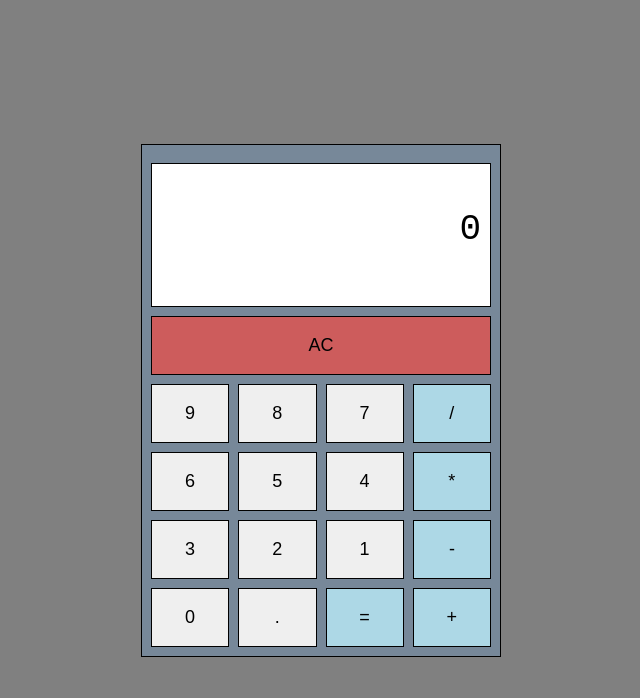
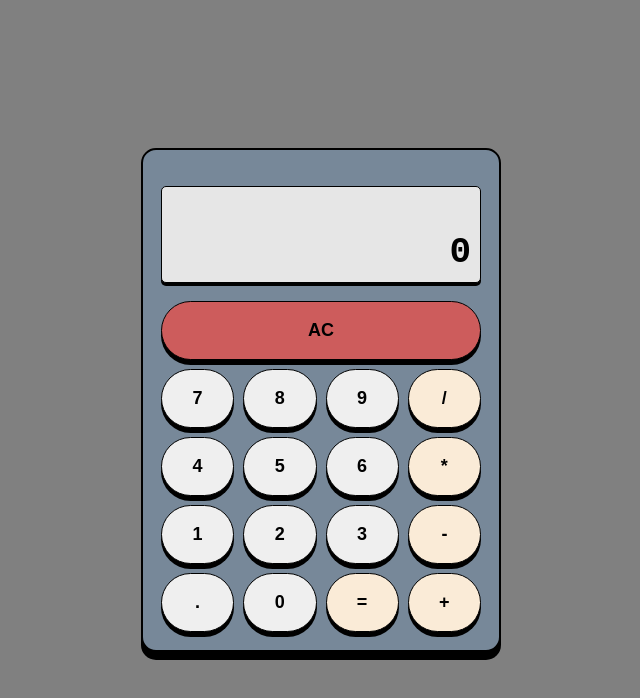
Before and after one commit to srky420/odin-calculator, a plain HTML site: page index.html in a window 1280 px wide. Shown: the whole page, without its empty margins (319-959 px from the left). Drawn offline with Linux system fonts and the light colour scheme.

Commit message:
Add styling and bug fixes

```diff
--- a/index.html
+++ b/index.html
@@ -13,6 +13,7 @@
 
         <!-- Calculator -->
         <div class="calculator">
+
             <div class="result">
                 <div id="expression"></div>
                 <div id="immediate-input">0</div>
@@ -21,25 +22,25 @@
 
                 <button id="clear-screen">AC</button>
 
-                <button>9</button>
-                <button>8</button>
-                <button>7</button>
-                <button class="op">/</button>
+                <button class="key">7</button>
+                <button class="key">8</button>
+                <button class="key">9</button>
+                <button class="key op">/</button>
 
-                <button>6</button>
-                <button>5</button>
-                <button>4</button>
-                <button class="op">*</button>
+                <button class="key">4</button>
+                <button class="key">5</button>
+                <button class="key">6</button>
+                <button class="op key">*</button>
 
-                <button>3</button>
-                <button>2</button>
-                <button>1</button>
-                <button class="op">-</button>
+                <button class="key">1</button>
+                <button class="key">2</button>
+                <button class="key">3</button>
+                <button class="op key">-</button>
 
-                <button id="zero">0</button>
-                <button>.</button>
-                <button class="op">=</button>
-                <button class="op">+</button>
+                <button class="key">.</button>
+                <button class="key" id="zero">0</button>
+                <button class="op key">=</button>
+                <button class="op key" id="plus">+</button>
             </div>
         </div>
     </div>
--- a/index.js
+++ b/index.js
@@ -5,7 +5,7 @@ let result = null;
 let op = '';
 
 // Get all calculator buttons
-const buttons = document.querySelectorAll('.calculator .buttons button');
+const buttons = document.querySelectorAll('.calculator .buttons .key');
 
 // Get result div
 const immediateInput = document.querySelector('#immediate-input');
@@ -24,6 +24,9 @@ buttons.forEach(btn => btn.addEventListener('click', (e) => {
     if (['+', '-', '*', '/', '='].includes(key)) {
 
         // Restrictions
+        if (key === '=' && expression.textContent === '') {
+            return;
+        }
         if (expression.textContent[expression.textContent.length - 1] === '=' && key === '=') {
             return
         }
--- a/style.css
+++ b/style.css
@@ -18,27 +18,40 @@ body {
     background-color: gray;
 }
 
+h2 {
+    font-family: sans-serif;
+    letter-spacing: 2px;
+    font-weight: bold;
+    text-shadow: 0 1px 1px black;
+    text-align: center;
+}
+
 .container {
     margin: auto;
     width: fit-content;
 }
 
 .calculator {
-    padding: 0.5rem;
+    padding: 1rem;
     width: 20rem;
-    border: 1px solid black;
+    border: 2px solid black;
+    border-radius: 15px;
     background-color: lightslategray;
+    box-shadow: 0 8px 0 0 black;
 }
 
 .calculator .result {
     text-align: end;
     padding: 0.5rem;
-    margin: 0.5rem 0;
+    margin: 1rem 0;
     border: 1px solid;
-    height: 8rem;
+    border-radius: 5px;
+    height: 5.4rem;
     overflow-y: auto;
+    font-weight: bold;
     word-wrap: break-word;
-    background-color: white;
+    background-color: rgb(230, 230, 230);
+    box-shadow: 0 3px 0 0 black;
 }
 
 #immediate-input {
@@ -61,18 +74,23 @@ body {
     padding: 1rem;
     border: 1px solid;
     font-size: 1rem;
+    font-weight: bold;
+    border-radius: 100px;
+    box-shadow: 0 5px 0 0 black;
 }
 
 .calculator .buttons button:hover {
-    background-color: rgb(200, 200, 200) !important;
+    background-color: rgb(240, 191, 101) !important;
 }
 
 .calculator .buttons button:active {
-    background-color: rgb(230, 230, 230) !important;
+    background-color: rgb(255, 203, 107) !important;
+    box-shadow: 0 2px 0 0 black;
+    transform: translateY(3px);
 }
 
 .op {
-    background-color: lightblue;
+    background-color: antiquewhite;
 }
 
 #clear-screen {
```
